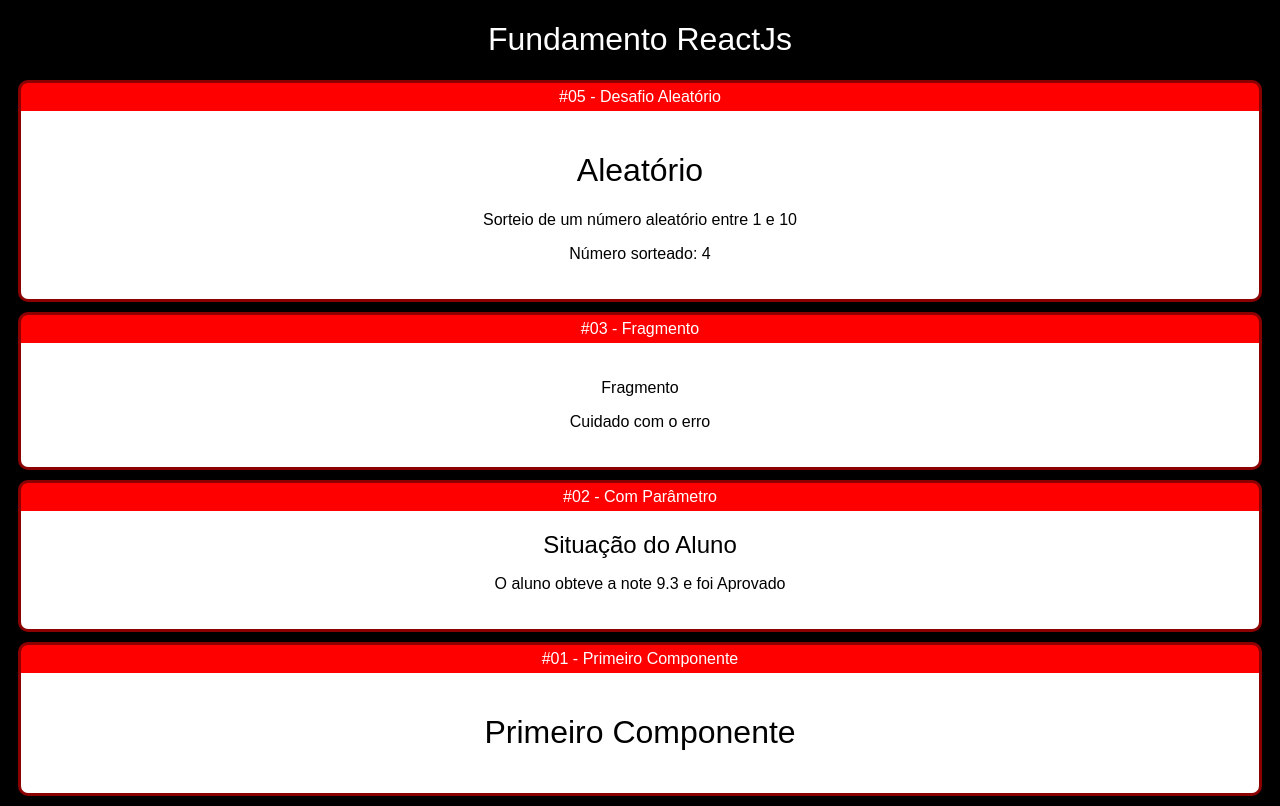
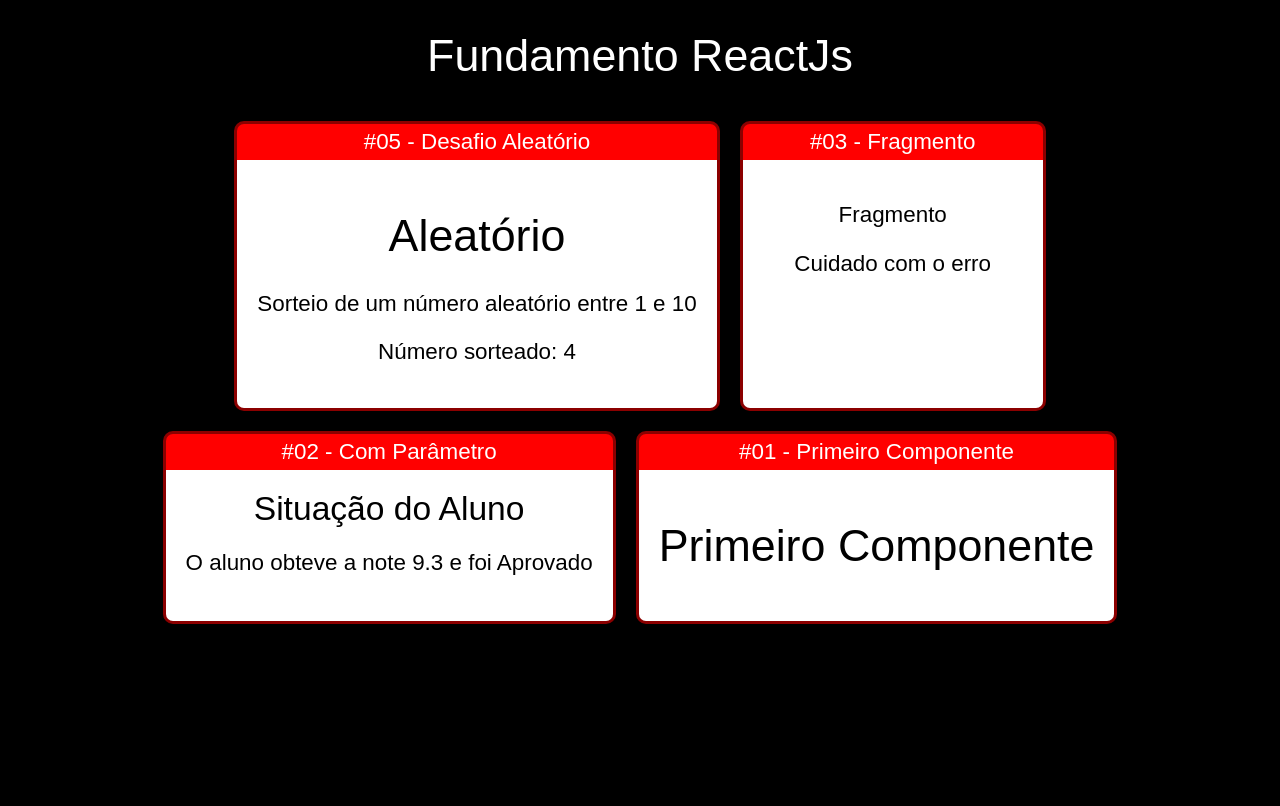
Before and after one commit to KailanySousa/CursoReact-Redux, a React (Create React App) app in the folder fundamentos-react/: page / in a window 1280 px wide. Built offline with nearby package versions, Linux system fonts and the light colour scheme.

Commit message:
Componente Card #02

```diff
--- /dev/null
+++ b/fundamentos-react/src/App.css
@@ -0,0 +1,5 @@
+#App .Cards {
+  display: flex;
+  flex-wrap: wrap;
+  justify-content: center;
+}
--- a/fundamentos-react/src/App.jsx
+++ b/fundamentos-react/src/App.jsx
@@ -1,3 +1,4 @@
+import "./App.css";
 import React from "react";
 
 import Card from "./components/layout/Card";
@@ -11,8 +12,9 @@
 // com Arrow Function, () simboliza que a função não tem parametros, _ simboliza que a função tem um parametro mas eles não interessam
 // também não precisa ter as {} para abrir e fechar a função, sendo assim, o return é desnecessário
 export default (_) => (
-  <div id="app">
+  <div id="App">
     <h1>Fundamento ReactJs</h1>
+    <div className="Cards">
       <Card titulo="#05 - Desafio Aleatório">
         <Aleatorio min={1} max={10}></Aleatorio>
       </Card>
@@ -26,4 +28,5 @@
         <Primeiro></Primeiro>
       </Card>
     </div>
+  </div>
 );
--- a/fundamentos-react/src/components/layout/Card.css
+++ b/fundamentos-react/src/components/layout/Card.css
@@ -4,16 +4,21 @@
   overflow: hidden;
   border: 3px solid darkred;
   margin: 10px;
+
+  display: flex;
+  flex-direction: column;
+  min-width: 300px;
 }
 
-.Title {
+.Card .Title {
   background-color: red;
   padding: 5px 0px;
   display: flex;
   justify-content: center;
 }
 
-.Content {
+.Card .Content {
+  flex-grow: 1;
   background-color: #fff;
   color: #000;
   padding: 20px;
--- a/fundamentos-react/src/index.css
+++ b/fundamentos-react/src/index.css
@@ -3,6 +3,7 @@
   background-color: #000;
   color: #fff;
   text-align: center;
+  font-size: 1.4rem;
 }
 
 h1,
```
Lines whose indentation alone changed are shown as unchanged.
